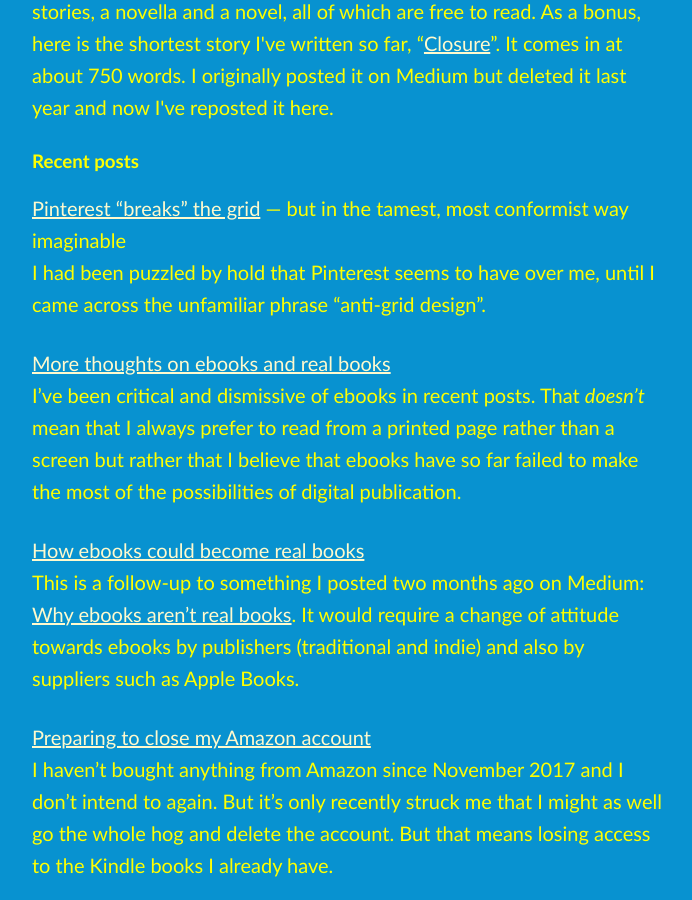
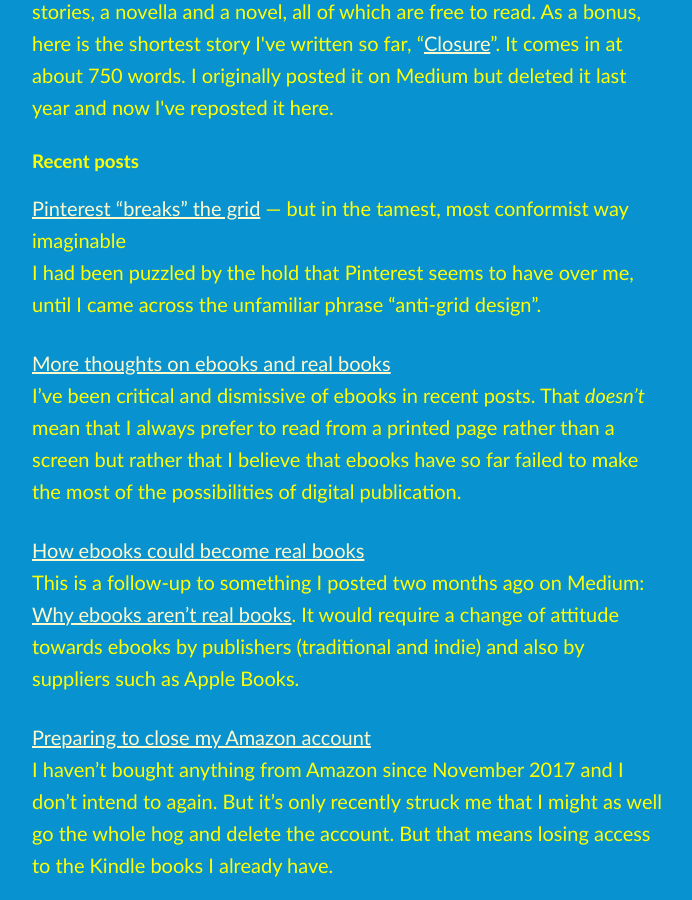
Before and after one commit to artkavanagh/github.io, a Jekyll site: the page index.html, which Jekyll copies as it is, in a window 1280 px wide and 900 px high, scrolled down 1030 px. Shown: the whole window, without its empty margins (292-984 px from the left). Built offline with Jekyll 4.4.1, drawn with Linux system fonts in a browser that asks for light colours.

Commit message:
Update index.html

```diff
--- a/index.html
+++ b/index.html
@@ -29,7 +29,7 @@
 <h3>Recent posts</h3>
 
 <p><a href="https://www.artkavanagh.ie/Pinterest-grid.html">Pinterest “breaks” the grid</a> — but in the tamest, most conformist way imaginable<br />
-I had been puzzled by hold that Pinterest seems to have over me, until I came across the unfamiliar phrase “anti-grid design”.</p>
+I had been puzzled by the hold that Pinterest seems to have over me, until I came across the unfamiliar phrase “anti-grid design”.</p>
 
 <p><a href="https://www.artkavanagh.ie/ebooks-and-real-books.html">More thoughts on ebooks and real books</a><br />
 I’ve been critical and dismissive of ebooks in recent posts. That <em>doesn’t</em> mean that I always prefer to read from a printed page rather than a screen but rather that I believe that ebooks have so far failed to make the most of the possibilities of digital publication.</p>
```
